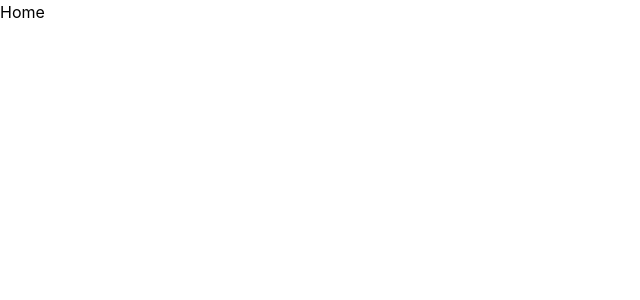
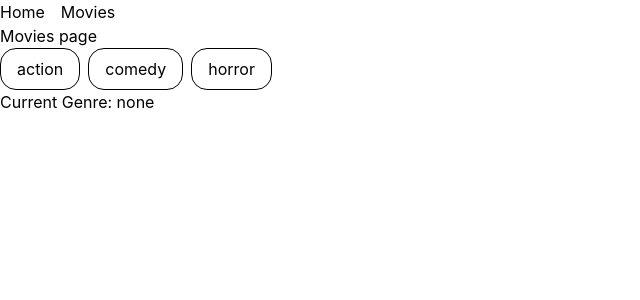
Before and after one commit to Hary300/Practice-React-TypeScript-Phase-3, a React (Vite) app: page /movies in a window 1280 px wide. Before the commit this address had no page. Shown: the top 300 px of the page, without its empty margins (0-640 px from the left). Built offline with nearby package versions, Linux system fonts and the light colour scheme.

Commit message:
topic 14: useSearchParams()

```diff
--- a/src/App.tsx
+++ b/src/App.tsx
@@ -1,19 +1,18 @@
 import { Route, Routes, Link } from 'react-router-dom';
 import Home from './pages/Home';
-import About from './pages/About';
-import Dashboard from './pages/Dashboard';
+import Movies from './pages/Movies';
 
 function App() {
   return (
     <>
       <div className='flex gap-4'>
         <Link to='/'>Home</Link>
+        <Link to='/movies'>Movies</Link>
       </div>
 
       <Routes>
         <Route path='/' element={<Home />} />
-        <Route path='/about' element={<About />} />
-        <Route path='/dashboard' element={<Dashboard />} />
+        <Route path='/movies' element={<Movies />} />
       </Routes>
     </>
   );
--- a/src/pages/Home.tsx
+++ b/src/pages/Home.tsx
@@ -1,19 +1,19 @@
-import { useNavigate } from 'react-router-dom';
+// import { useNavigate } from 'react-router-dom';
 
 export default function Home() {
-  const navigate = useNavigate();
+  // const navigate = useNavigate();
 
-  function handleClickLogin() {
-    navigate('/dashboard', { replace: true });
-  }
+  // function handleClickLogin() {
+  //   navigate('/dashboard', { replace: true });
+  // }
 
-  function handleClickAbout() {
-    navigate('/about');
-  }
+  // function handleClickAbout() {
+  //   navigate('/about');
+  // }
   return (
     <div>
       <h1>Welcome Home</h1>
-      <div className='flex gap-4'>
+      {/* <div className='flex gap-4'>
         <button
           className='px-4 py-2 rounded-2xl cursor-pointer bg-blue-500 text-white'
           onClick={handleClickAbout}
@@ -27,7 +27,7 @@ export default function Home() {
         >
           Login
         </button>
-      </div>
+      </div> */}
     </div>
   );
 }
--- /dev/null
+++ b/src/pages/Movies.tsx
@@ -0,0 +1,60 @@
+import { useSearchParams } from 'react-router-dom';
+
+export default function Movies() {
+  const [searchParams, setSearchParams] = useSearchParams();
+
+  function handleGenre(genre: string) {
+    setSearchParams({ genre });
+  }
+
+  const genre = searchParams.get('genre');
+
+  const genres = ['action', 'comedy', 'horror'];
+
+  return (
+    <div>
+      <h1>Movies page</h1>
+      <div className='flex gap-2'>
+        {genres.map((genreName) => {
+          const isActive = genreName === genre;
+          return (
+            <button
+              key={genreName}
+              className={`px-4 py-2 rounded-2xl border cursor-pointer
+                ${isActive ? 'bg-gray-800 text-white' : ''}`}
+              onClick={() => handleGenre(genreName)}
+            >
+              {genreName}
+            </button>
+          );
+        })}
+      </div>
+
+      <p>Current Genre: {genre ?? 'none'}</p>
+    </div>
+  );
+}
+
+// button without loop
+{
+  /* <div className='flex gap-2'>
+        <button
+          className='px-4 py-2 rounded-2xl border cursor-pointer'
+          onClick={() => handleGenre('action')}
+        >
+          Action
+        </button>
+        <button
+          className='px-4 py-2 rounded-2xl border cursor-pointer'
+          onClick={() => handleGenre('comedy')}
+        >
+          Comedy
+        </button>
+        <button
+          className='px-4 py-2 rounded-2xl border cursor-pointer'
+          onClick={() => handleGenre('horror')}
+        >
+          Horror
+        </button>
+      </div> */
+}
```
